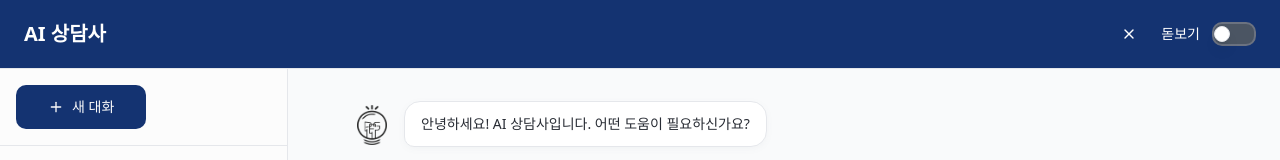
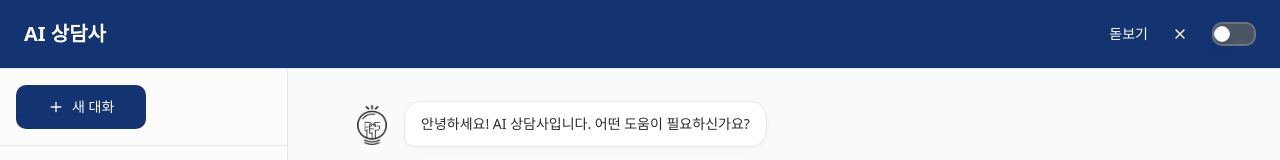
Before and after one commit to demodev-works/ai-counselor-chat, a React (Vite) app: page / in a window 1280 px wide. Shown: the top 160 px of the page. Built offline with nearby package versions, Linux system fonts and the light colour scheme.

Commit message:
Move close button right

```diff
--- a/src/components/ChatHeader.tsx
+++ b/src/components/ChatHeader.tsx
@@ -23,6 +23,9 @@ export const ChatHeader = ({ isLargeText, onToggleLargeText, isSidebarOpen, onTo
       </div>
 
       <div className="flex items-center gap-3">
+        <span className="text-white text-sm font-medium">
+          돋보기
+        </span>
         <Button
           variant="ghost"
           size="sm"
@@ -31,9 +34,6 @@ export const ChatHeader = ({ isLargeText, onToggleLargeText, isSidebarOpen, onTo
         >
           {isSidebarOpen ? <X className="h-4 w-4" /> : <Search className="h-4 w-4" />}
         </Button>
-        <span className="text-white text-sm font-medium">
-          돋보기
-        </span>
         <Switch
           checked={isLargeText}
           onCheckedChange={onToggleLargeText}
```
